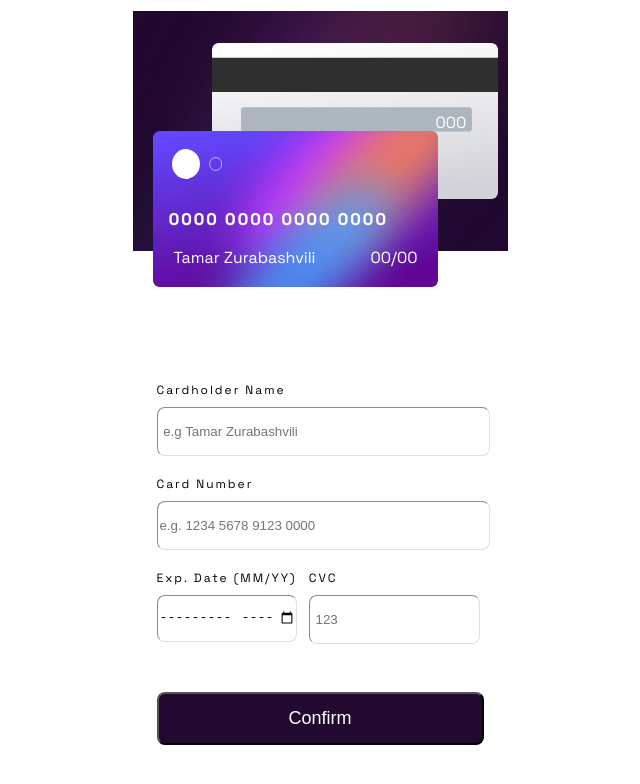
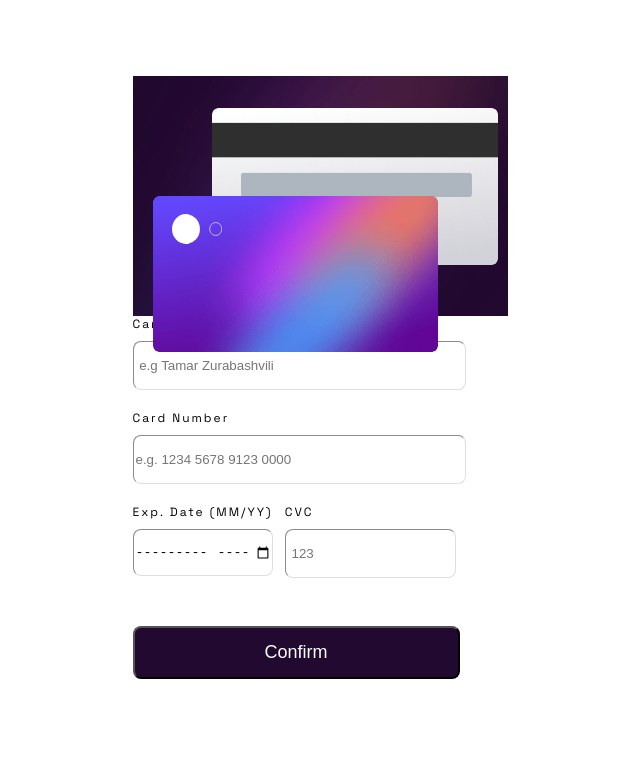
Before and after one commit to Tamuna-Z/interactive_card, a React (Create React App) app: page / in a window 1280 px wide. Shown: the top 784 px of the page, without its empty margins (320-960 px from the left). Built offline with nearby package versions, Linux system fonts and the light colour scheme.

Commit message:
delete form component, it was added on firstPage

```diff
--- a/package.json
+++ b/package.json
@@ -10,6 +10,7 @@
     "@types/node": "^16.18.19",
     "@types/react": "^18.0.28",
     "@types/react-dom": "^18.0.11",
+    "date-fns": "^2.29.3",
     "react": "^18.2.0",
     "react-dom": "^18.2.0",
     "react-scripts": "5.0.1",
--- a/src/App.tsx
+++ b/src/App.tsx
@@ -1,19 +1,23 @@
 import React from "react";
 import "./App.css";
-import Form from './Form';
 import {useState} from "react";
 import Thank from './Thank';
 import Card from './Card';
 import FirstPage from './FirstPage';
 import SecondPage from './SecondPage';
+// import {useState} from 'react';
+
 
 
 function App() {
+  const [confirmed,setConfirmed]=useState(false);
+  const[name,setName]=useState('');
+
 
   return (
     <>
-    <FirstPage/>
-    {/* <SecondPage/> */}
+   {confirmed ? <SecondPage/>  :<FirstPage/>
+    }
     </>
   )
 }
--- a/src/Card.tsx
+++ b/src/Card.tsx
@@ -1,34 +1,37 @@
-import './Card.css';
+import "./Card.css";
 import backCard from "./images/bg-card-back.png";
 import frontCard from "./images/bg-card-front.png";
 import colorBg from "./images/bg-main-mobile.png";
 import logo from "./images/card-logo.svg";
+import { useState } from "react";
+// import {format} from 'date-fns';
 
-function Card(){
-    return(
+function Card() {
+  const [name, setName] = useState("");
+  const [cardNumber, setCardNumber] = useState("");
+  const [date, setDate] = useState("");
+  const [cvc, setCvc] = useState();
+  return (
     <div className="bg">
       <div className="container">
         <div className="cardContainer">
           <div className="colorBg">
             <img src={colorBg} />
             <img className="backCard" src={backCard} alt="back_card" />
-                    <p className="backCvCode">000</p>
+            <p className="backCvCode">{cvc}</p>
             <img className="frontCard" src={frontCard} />
             <img className="logoCard" src={logo} />
             <div className="cardData">
-                      <h2 className="number">0000 0000 0000 0000</h2>
+              <h2 className="number">{cardNumber}</h2>
               <ul>
-                        <li className="name">Tamar Zurabashvili</li>
-                        <li className="cvCode">00/00</li>
+                <li className="name">{name}</li>
+                {/* <li className="cvCode">{format(new Date(date), "MM /YY")}</li> */}
               </ul>
             </div>
           </div>
         </div>
-
       </div>
     </div>
   );
-
-
 }
 export default Card;
--- a/src/FirstPage.tsx
+++ b/src/FirstPage.tsx
@@ -1,13 +1,75 @@
 import Card from './Card';
-import Form from './Form';
+import {useState} from 'react';
 
 
 function FirstPage(){
+    const [name, setName] = useState("");
+    const [cardNumber, setCardNumber] = useState("");
+    const [date, setDate] = useState("");
+    const [cvc, setCvc] = useState();
+    const[confirmed, setConfirmed]=useState(false);
     return(
-        <>
+        <div>
         <Card/>
-        <Form/>
-        </>
+    {/* const[confirmed,setConfirmed]=useState(false);
+    const[name,setName]=useState('');
+    const[cardNumber,setCardNumber]=useState('');
+    const [date,setDate]=useState('');
+    const[cvc,setCvc]=useState(''); */}
+
+    <div className="formContainer">
+      <form className="form">
+        <div className="inputName">
+          <label>Cardholder Name</label>
+          <input type="text"
+           placeholder=" e.g Tamar Zurabashvili"
+           value={name}
+           onChange={(e)=>setName(e.target.value)}
+            required
+            />
+        </div>
+
+        <div className="inputNumber">
+          <label>Card Number</label>
+          <input
+            type="number"
+            placeholder="e.g. 1234 5678 9123 0000"
+            maxLength={19}
+            value={cardNumber.replace(/\s/g, "")
+            .replace(/(\d{4})/g, "$1 ")
+            .trim()}
+           onChange={(e)=>setCardNumber(e.target.value)}
+            required
+          />
+        </div>
+
+        <article>
+          <div className="inputDate">
+            <label>Exp. Date (MM/YY)</label>
+            <input className="half" type="month" placeholder="MM/YY"
+             value={date}
+             onChange={(e)=>setDate(e.target.value)}
+              required
+             />
+          </div>
+
+          <div className="inputDate">
+            <label>CVC</label>
+            <input className="half" type="number" placeholder=" 123"
+             value={cvc}
+            //  onChange={(e)=>setCvc(e.target.value)}
+              required
+
+             />
+          </div>
+        </article>
+        <button
+        onClick={()=> setConfirmed(true)}
+        >Confirm</button>
+      </form>
+
+    </div>
+  </div>
     )
 
 }
--- a/src/Form.tsx
+++ /dev/null
@@ -1,44 +0,0 @@
-import "./Form.css";
-import {useState} from 'react';
-function Form() {
-    const[confirmed,setConfirmed]=useState(false);
-
-  return (
-    <div className="formContainer">
-      <form className="form">
-        <div className="inputName">
-          <label>Cardholder Name</label>
-          <input type="text" placeholder=" e.g Tamar Zurabashvili" required />
-        </div>
-
-        <div className="inputNumber">
-          <label>Card Number</label>
-          <input
-            type="number"
-            placeholder="e.g. 1234 5678 9123 0000"
-            maxLength={19}
-            required
-          />
-        </div>
-
-        <article>
-          <div className="inputDate">
-            <label>Exp. Date (MM/YY)</label>
-            <input className="half" type="month" placeholder="MM/YY" />
-          </div>
-
-          <div className="inputDate">
-            <label>CVC</label>
-            <input className="half" type="number" placeholder=" 123" />
-          </div>
-        </article>
-        <button
-        onClick={()=> setConfirmed(true)}
-        >Confirm</button>
-      </form>
-
-    </div>
-  );
-}
-
-export default Form;
--- a/src/SecondPage.tsx
+++ b/src/SecondPage.tsx
@@ -1,6 +1,8 @@
 import Card from './Card';
 import Thank from './Thank'
+import {useState} from 'react'
 function SecondPage(){
+    const [confirmed, setConfirmed]=useState(true);
     return(
         <div>
             <Card/>
--- a/src/Thank.tsx
+++ b/src/Thank.tsx
@@ -7,7 +7,6 @@ function Thank(){
   const [confirm, setConfirmed]=useState(false)
   return(
     <div>
-      <Card/>
       <div className='thankComplete'>
         <img  className='completeImg' src ={thankComplete}/>
         <h1>THANK YOU!</h1>
```
Also changed, not shown: src/FirstPage.css (renamed from src/Form.css), 1 other file (tests, documents, lock files or other folders). Lines whose indentation alone changed are shown as unchanged.
